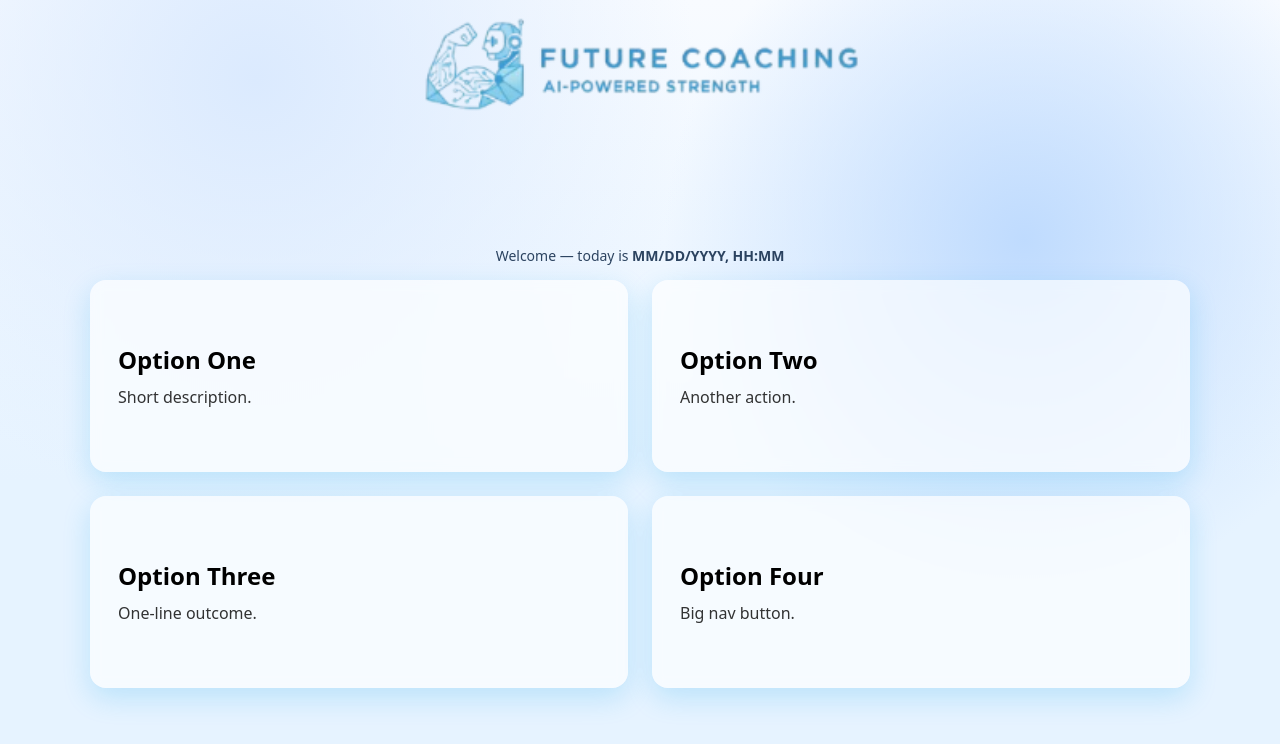
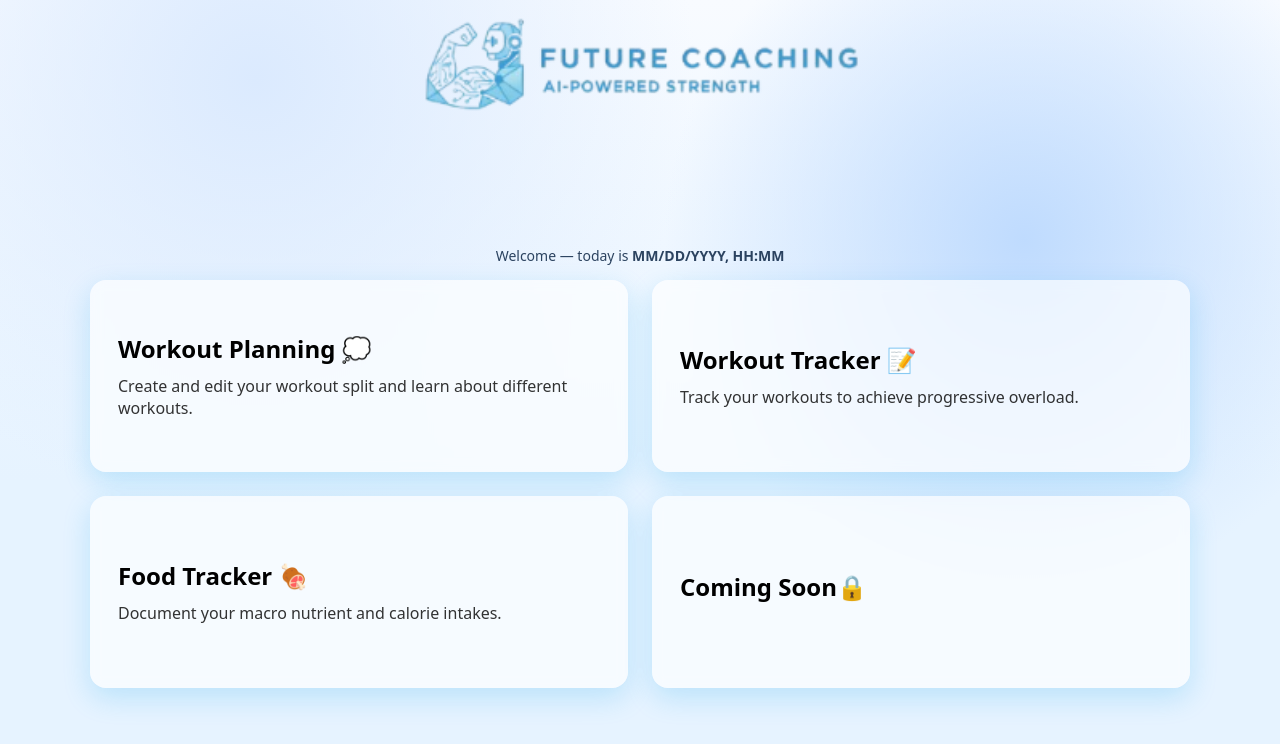
Before and after one commit to aidandawley/Futures-Coaching, a React (Vite) app in the folder Coach/: page /home in a window 1280 px wide. Shown: the top 744 px of the page. Built offline with nearby package versions, Linux system fonts and the light colour scheme.

Commit message:
Added text to buttons

```diff
--- a/Coach/src/HomePage.jsx
+++ b/Coach/src/HomePage.jsx
@@ -2,10 +2,10 @@ import logo from "./assets/Logo.png";
 export default function HomePage() {
     return (
       <main className="main">
-        {/* fixed logo at the top-center */}
+
         <img src={logo} alt="Future Coaching logo" className="logo-lg" />
 
-        {/* ensures all content starts below the fixed logo */}
+
         <div className="spacer" aria-hidden />
 
         <div className="container">
@@ -14,10 +14,10 @@ export default function HomePage() {
           </p>
 
           <section className="tiles">
-            <button className="tile" type="button"><h2>Option One</h2><p>Short description.</p></button>
-            <button className="tile" type="button"><h2>Option Two</h2><p>Another action.</p></button>
-            <button className="tile" type="button"><h2>Option Three</h2><p>One-line outcome.</p></button>
-            <button className="tile" type="button"><h2>Option Four</h2><p>Big nav button.</p></button>
+            <button className="tile" type="button"><h2>Workout Planning 💭</h2><p>Create and edit your workout split and learn about different workouts.</p></button>
+            <button className="tile" type="button"><h2>Workout Tracker 📝</h2><p>Track your workouts to achieve progressive overload.</p></button>
+            <button className="tile" type="button"><h2>Food Tracker 🍖</h2><p>Document your macro nutrient and calorie intakes.</p></button>
+            <button className="tile" type="button"><h2>Coming Soon🔒</h2><p></p></button>
           </section>
         </div>
       </main>
```
